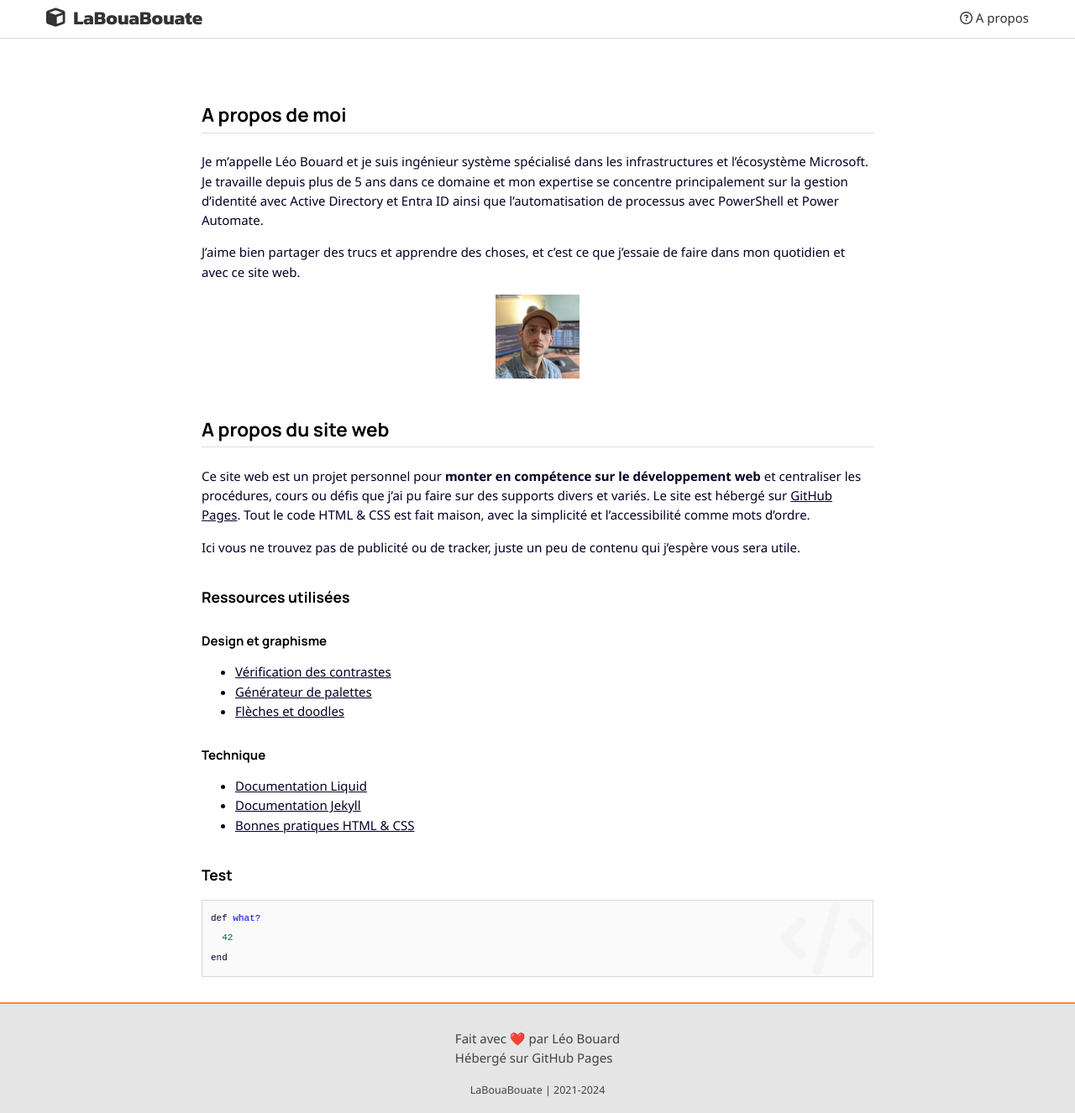
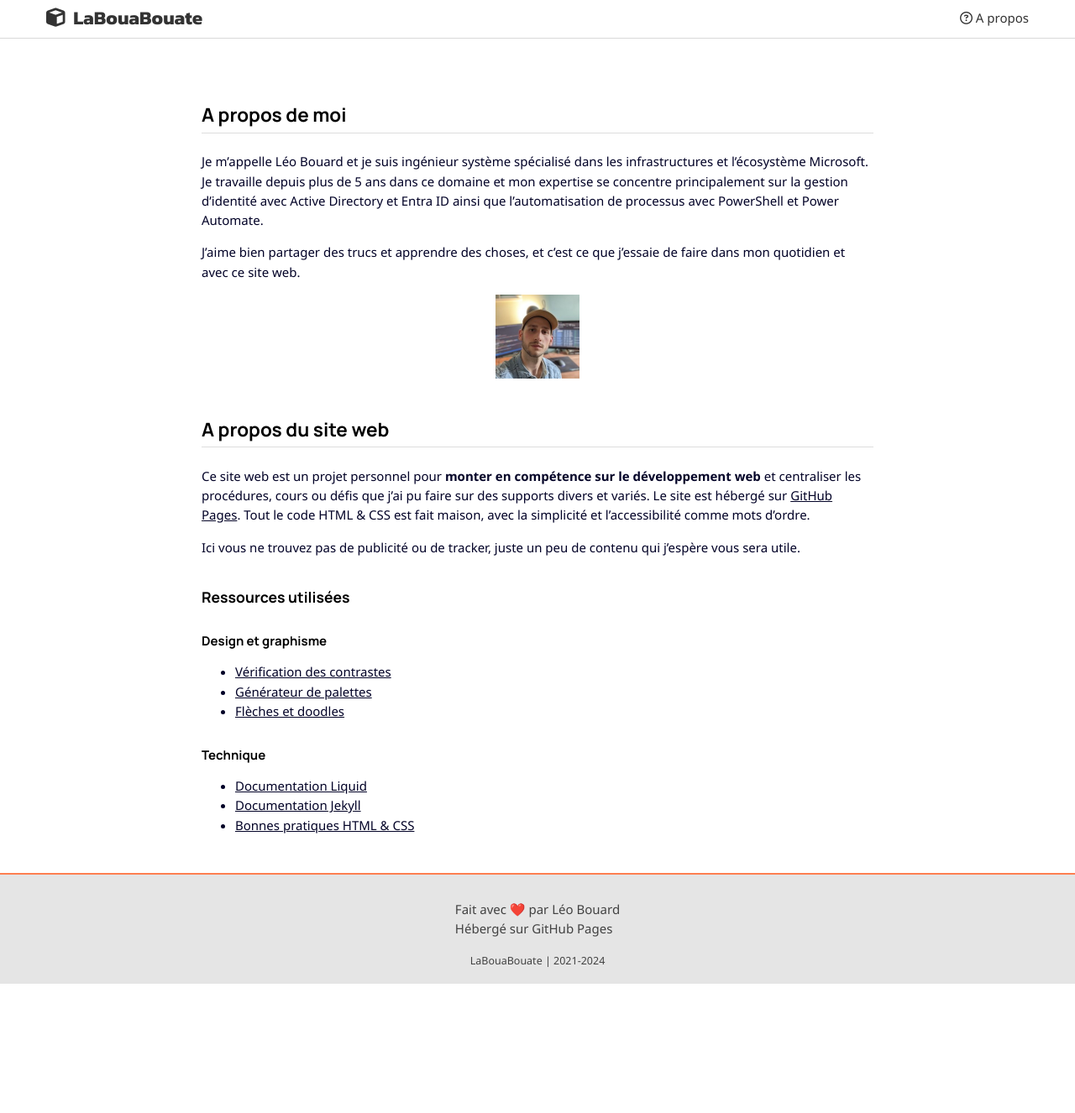
Before and after one commit to leobouard/leobouard.github.io, a Jekyll site: the page built from _pages/about.md, in a window 1280 px wide. Shown: the whole page at 84% size. Built offline with Jekyll 4.4.1, drawn with Linux system fonts in a browser that asks for light colours; nearby versions of some CDN libraries; some web fonts are replaced; after the commit the page ends 1172 px from its top, so only the background shows below that.

Commit message:
Update about.md

```diff
--- a/_pages/about.md
+++ b/_pages/about.md
@@ -32,11 +32,3 @@ Ici vous ne trouvez pas de publicité ou de tracker, juste un peu de contenu qui
 - [Documentation Liquid](https://shopify.github.io/liquid/)
 - [Documentation Jekyll](https://jekyllrb.com/docs/)
 - [Bonnes pratiques HTML & CSS](https://pagespeed.web.dev/)
-
-### Test
-
-~~~ ruby
-def what?
-  42
-end
-~~~
```
